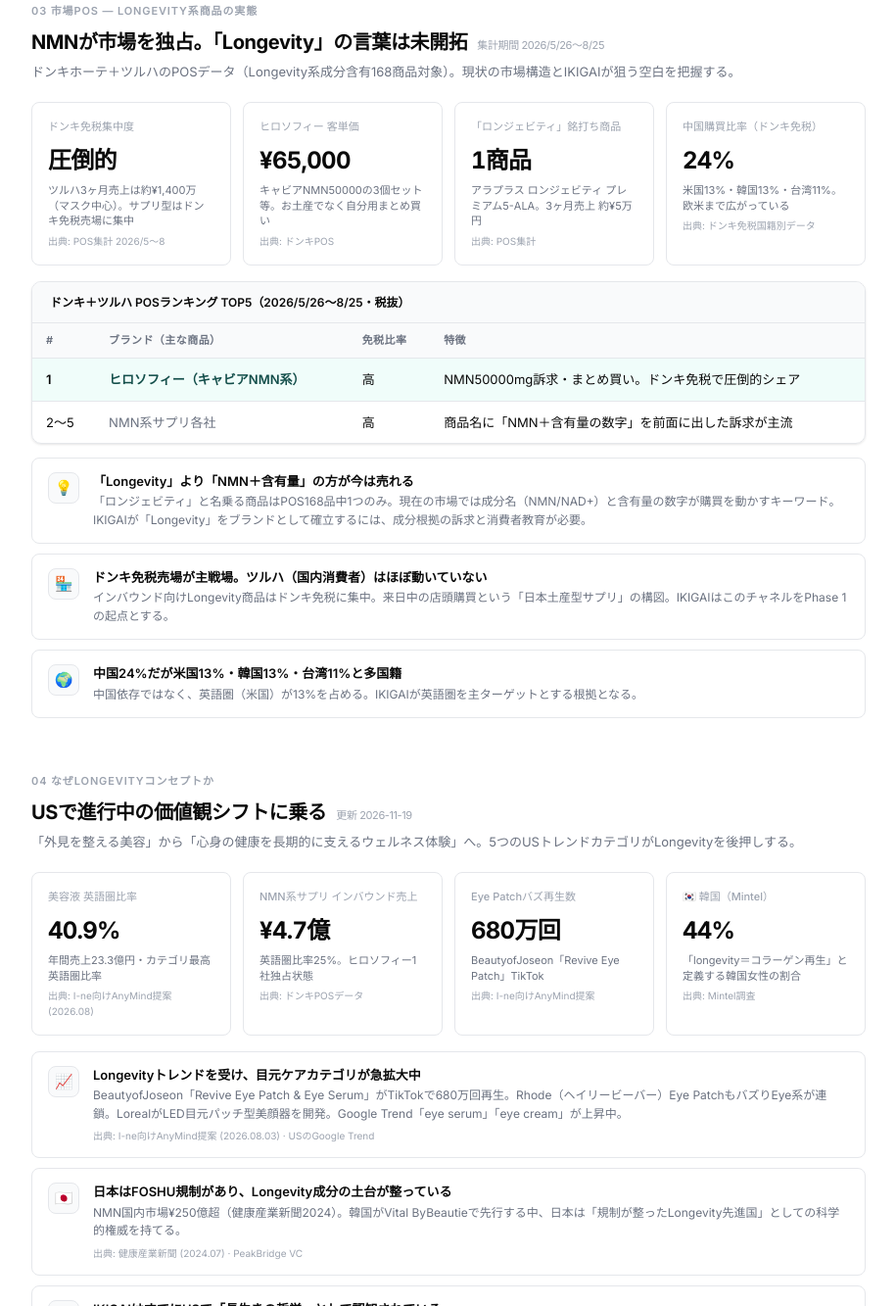
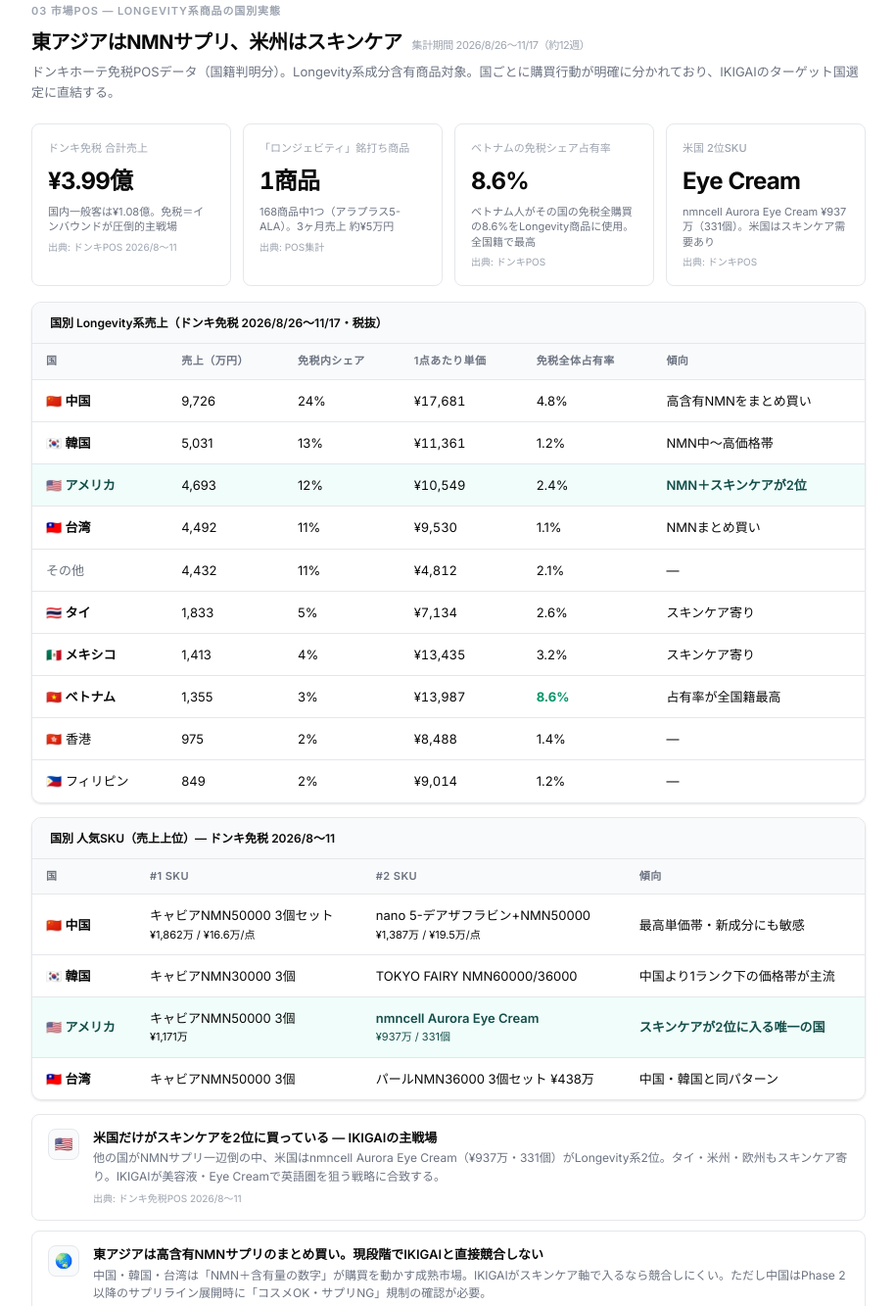
Before and after one commit to sayaka-n-amg/brand-summit-evidence, a plain HTML site: page index.html in a window 1280 px wide. Shown: the part 1769-3102 px from the top of the page at 98% size, without its empty margins (182-1097 px from the left). Drawn offline with Linux system fonts and the light colour scheme.

Commit message:
Add detailed POS data by nationality (Aug-Nov 2026)
- Country breakdown table: China 24%, Korea 13%, US 12%, Taiwan 11%
- Key insight: US is the only country with skincare in top 2 (Eye Cream)
- Vietnam highest longevity penetration rate (8.6% of total duty-free)
- East Asia = NMN supplement bulk buys; Americas = skincare
- Supports IKIGAI skincare-first strategy for English-speaking markets

Co-Authored-By: Claude Sonnet 4.6 <noreply@anthropic.com>

```diff
--- a/index.html
+++ b/index.html
@@ -592,52 +592,99 @@
 
   <!-- ── POS Data ── -->
   <section id="pos-data" class="section">
-    <div class="section-eyebrow">03 市場POS — Longevity系商品の実態</div>
-    <h2 class="section-title">NMNが市場を独占。「Longevity」の言葉は未開拓<span class="section-updated">集計期間 2026/5/26〜8/25</span></h2>
-    <p class="section-sub">ドンキホーテ＋ツルハのPOSデータ（Longevity系成分含有168商品対象）。現状の市場構造とIKIGAIが狙う空白を把握する。</p>
+    <div class="section-eyebrow">03 市場POS — Longevity系商品の国別実態</div>
+    <h2 class="section-title">東アジアはNMNサプリ、米州はスキンケア<span class="section-updated">集計期間 2026/8/26〜11/17（約12週）</span></h2>
+    <p class="section-sub">ドンキホーテ免税POSデータ（国籍判明分）。Longevity系成分含有商品対象。国ごとに購買行動が明確に分かれており、IKIGAIのターゲット国選定に直結する。</p>
 
     <div class="stat-grid">
       <div class="stat-card">
-        <div class="stat-label">ドンキ免税集中度</div>
-        <div class="stat-value">圧倒的</div>
-        <div class="stat-note">ツルハ3ヶ月売上は約¥1,400万（マスク中心）。サプリ型はドンキ免税売場に集中</div>
-        <div class="stat-source">出典: POS集計 2026/5〜8</div>
-      </div>
-      <div class="stat-card">
-        <div class="stat-label">ヒロソフィー 客単価</div>
-        <div class="stat-value">¥65,000</div>
-        <div class="stat-note">キャビアNMN50000の3個セット等。お土産でなく自分用まとめ買い</div>
-        <div class="stat-source">出典: ドンキPOS</div>
+        <div class="stat-label">ドンキ免税 合計売上</div>
+        <div class="stat-value">¥3.99億</div>
+        <div class="stat-note">国内一般客は¥1.08億。免税＝インバウンドが圧倒的主戦場</div>
+        <div class="stat-source">出典: ドンキPOS 2026/8〜11</div>
       </div>
       <div class="stat-card">
         <div class="stat-label">「ロンジェビティ」銘打ち商品</div>
         <div class="stat-value">1商品</div>
-        <div class="stat-note">アラプラス ロンジェビティ プレミアム5-ALA。3ヶ月売上 約¥5万円</div>
+        <div class="stat-note">168商品中1つ（アラプラス5-ALA）。3ヶ月売上 約¥5万円</div>
         <div class="stat-source">出典: POS集計</div>
       </div>
       <div class="stat-card">
-        <div class="stat-label">中国購買比率（ドンキ免税）</div>
-        <div class="stat-value">24%</div>
-        <div class="stat-note">米国13%・韓国13%・台湾11%。欧米まで広がっている</div>
-        <div class="stat-source">出典: ドンキ免税国籍別データ</div>
+        <div class="stat-label">ベトナムの免税シェア占有率</div>
+        <div class="stat-value">8.6%</div>
+        <div class="stat-note">ベトナム人がその国の免税全購買の8.6%をLongevity商品に使用。全国籍で最高</div>
+        <div class="stat-source">出典: ドンキPOS</div>
+      </div>
+      <div class="stat-card">
+        <div class="stat-label">米国 2位SKU</div>
+        <div class="stat-value">Eye Cream</div>
+        <div class="stat-note">nmncell Aurora Eye Cream ¥937万（331個）。米国はスキンケア需要あり</div>
+        <div class="stat-source">出典: ドンキPOS</div>
       </div>
     </div>
 
     <div class="card">
-      <div class="card-header">ドンキ＋ツルハ POSランキング TOP5（2026/5/26〜8/25・税抜）</div>
+      <div class="card-header">国別 Longevity系売上（ドンキ免税 2026/8/26〜11/17・税抜）</div>
       <div class="table-wrap">
         <table>
           <thead>
-            <tr><th>#</th><th>ブランド（主な商品）</th><th>免税比率</th><th>特徴</th></tr>
+            <tr>
+              <th>国</th>
+              <th>売上（万円）</th>
+              <th>免税内シェア</th>
+              <th>1点あたり単価</th>
+              <th>免税全体占有率</th>
+              <th>傾向</th>
+            </tr>
           </thead>
           <tbody>
+            <tr><td class="bold">🇨🇳 中国</td><td>9,726</td><td>24%</td><td style="font-variant-numeric:tabular-nums">¥17,681</td><td>4.8%</td><td>高含有NMNをまとめ買い</td></tr>
+            <tr><td class="bold">🇰🇷 韓国</td><td>5,031</td><td>13%</td><td style="font-variant-numeric:tabular-nums">¥11,361</td><td>1.2%</td><td>NMN中〜高価格帯</td></tr>
+            <tr class="highlight"><td class="bold" style="color:var(--accent-dark)">🇺🇸 アメリカ</td><td>4,693</td><td>12%</td><td style="font-variant-numeric:tabular-nums">¥10,549</td><td>2.4%</td><td style="color:var(--accent-dark);font-weight:600">NMN＋スキンケアが2位</td></tr>
+            <tr><td class="bold">🇹🇼 台湾</td><td>4,492</td><td>11%</td><td style="font-variant-numeric:tabular-nums">¥9,530</td><td>1.1%</td><td>NMNまとめ買い</td></tr>
+            <tr><td class="muted">その他</td><td>4,432</td><td>11%</td><td style="font-variant-numeric:tabular-nums">¥4,812</td><td>2.1%</td><td>—</td></tr>
+            <tr><td class="bold">🇹🇭 タイ</td><td>1,833</td><td>5%</td><td style="font-variant-numeric:tabular-nums">¥7,134</td><td>2.6%</td><td>スキンケア寄り</td></tr>
+            <tr><td class="bold">🇲🇽 メキシコ</td><td>1,413</td><td>4%</td><td style="font-variant-numeric:tabular-nums">¥13,435</td><td>3.2%</td><td>スキンケア寄り</td></tr>
+            <tr><td class="bold">🇻🇳 ベトナム</td><td>1,355</td><td>3%</td><td style="font-variant-numeric:tabular-nums">¥13,987</td><td style="font-weight:700;color:var(--green)">8.6%</td><td>占有率が全国籍最高</td></tr>
+            <tr><td>🇭🇰 香港</td><td>975</td><td>2%</td><td style="font-variant-numeric:tabular-nums">¥8,488</td><td>1.4%</td><td>—</td></tr>
+            <tr><td>🇵🇭 フィリピン</td><td>849</td><td>2%</td><td style="font-variant-numeric:tabular-nums">¥9,014</td><td>1.2%</td><td>—</td></tr>
+          </tbody>
+        </table>
+      </div>
+    </div>
+
+    <div class="card">
+      <div class="card-header">国別 人気SKU（売上上位）— ドンキ免税 2026/8〜11</div>
+      <div class="table-wrap">
+        <table>
+          <thead>
+            <tr><th>国</th><th>#1 SKU</th><th>#2 SKU</th><th>傾向</th></tr>
+          </thead>
+          <tbody>
+            <tr>
+              <td class="bold">🇨🇳 中国</td>
+              <td>キャビアNMN50000 3個セット<br><span class="muted" style="font-size:11px">¥1,862万 / ¥16.6万/点</span></td>
+              <td>nano 5-デアザフラビン+NMN50000<br><span class="muted" style="font-size:11px">¥1,387万 / ¥19.5万/点</span></td>
+              <td>最高単価帯・新成分にも敏感</td>
+            </tr>
+            <tr>
+              <td class="bold">🇰🇷 韓国</td>
+              <td>キャビアNMN30000 3個</td>
+              <td>TOKYO FAIRY NMN60000/36000</td>
+              <td>中国より1ランク下の価格帯が主流</td>
+            </tr>
             <tr class="highlight">
-              <td class="bold">1</td>
-              <td class="bold" style="color:var(--accent-dark)">ヒロソフィー（キャビアNMN系）</td>
-              <td>高</td>
-              <td>NMN50000mg訴求・まとめ買い。ドンキ免税で圧倒的シェア</td>
+              <td class="bold" style="color:var(--accent-dark)">🇺🇸 アメリカ</td>
+              <td>キャビアNMN50000 3個<br><span class="muted" style="font-size:11px">¥1,171万</span></td>
+              <td style="color:var(--accent-dark);font-weight:600">nmncell Aurora Eye Cream<br><span style="font-size:11px;font-weight:400">¥937万 / 331個</span></td>
+              <td style="color:var(--accent-dark);font-weight:600">スキンケアが2位に入る唯一の国</td>
             </tr>
-            <tr><td>2〜5</td><td class="muted">NMN系サプリ各社</td><td>高</td><td>商品名に「NMN＋含有量の数字」を前面に出した訴求が主流</td></tr>
+            <tr>
+              <td class="bold">🇹🇼 台湾</td>
+              <td>キャビアNMN50000 3個</td>
+              <td>パールNMN36000 3個セット ¥438万</td>
+              <td>中国・韓国と同パターン</td>
+            </tr>
           </tbody>
         </table>
       </div>
@@ -645,24 +692,26 @@
 
     <div class="evidence-list">
       <div class="ev">
-        <div class="ev-icon">💡</div>
+        <div class="ev-icon">🇺🇸</div>
         <div>
-          <div class="ev-title">「Longevity」より「NMN＋含有量」の方が今は売れる</div>
-          <div class="ev-desc">「ロンジェビティ」と名乗る商品はPOS168品中1つのみ。現在の市場では成分名（NMN/NAD+）と含有量の数字が購買を動かすキーワード。IKIGAIが「Longevity」をブランドとして確立するには、成分根拠の訴求と消費者教育が必要。</div>
+          <div class="ev-title">米国だけがスキンケアを2位に買っている — IKIGAIの主戦場</div>
+          <div class="ev-desc">他の国がNMNサプリ一辺倒の中、米国はnmncell Aurora Eye Cream（¥937万・331個）がLongevity系2位。タイ・米州・欧州もスキンケア寄り。IKIGAIが美容液・Eye Creamで英語圏を狙う戦略に合致する。</div>
+          <div class="ev-source">出典: ドンキ免税POS 2026/8〜11</div>
         </div>
       </div>
       <div class="ev">
-        <div class="ev-icon">🏪</div>
+        <div class="ev-icon">🌏</div>
         <div>
-          <div class="ev-title">ドンキ免税売場が主戦場。ツルハ（国内消費者）はほぼ動いていない</div>
-          <div class="ev-desc">インバウンド向けLongevity商品はドンキ免税に集中。来日中の店頭購買という「日本土産型サプリ」の構図。IKIGAIはこのチャネルをPhase 1の起点とする。</div>
+          <div class="ev-title">東アジアは高含有NMNサプリのまとめ買い。現段階でIKIGAIと直接競合しない</div>
+          <div class="ev-desc">中国・韓国・台湾は「NMN＋含有量の数字」が購買を動かす成熟市場。IKIGAIがスキンケア軸で入るなら競合しにくい。ただし中国はPhase 2以降のサプリライン展開時に「コスメOK・サプリNG」規制の確認が必要。</div>
         </div>
       </div>
       <div class="ev">
-        <div class="ev-icon">🌍</div>
+        <div class="ev-icon">🇻🇳</div>
         <div>
-          <div class="ev-title">中国24%だが米国13%・韓国13%・台湾11%と多国籍</div>
-          <div class="ev-desc">中国依存ではなく、英語圏（米国）が13%を占める。IKIGAIが英語圏を主ターゲットとする根拠となる。</div>
+          <div class="ev-title">ベトナムは免税全購買の8.6%がLongevity商品 — 潜在感度が高い</div>
+          <div class="ev-desc">売上規模は¥1,355万と小さいが、ベトナム人の免税購買に占めるLongevity比率は全国籍最高。東南アジア展開（Phase 3）時の優先国候補。</div>
+          <div class="ev-source">出典: ドンキ免税POS</div>
         </div>
       </div>
     </div>
```
